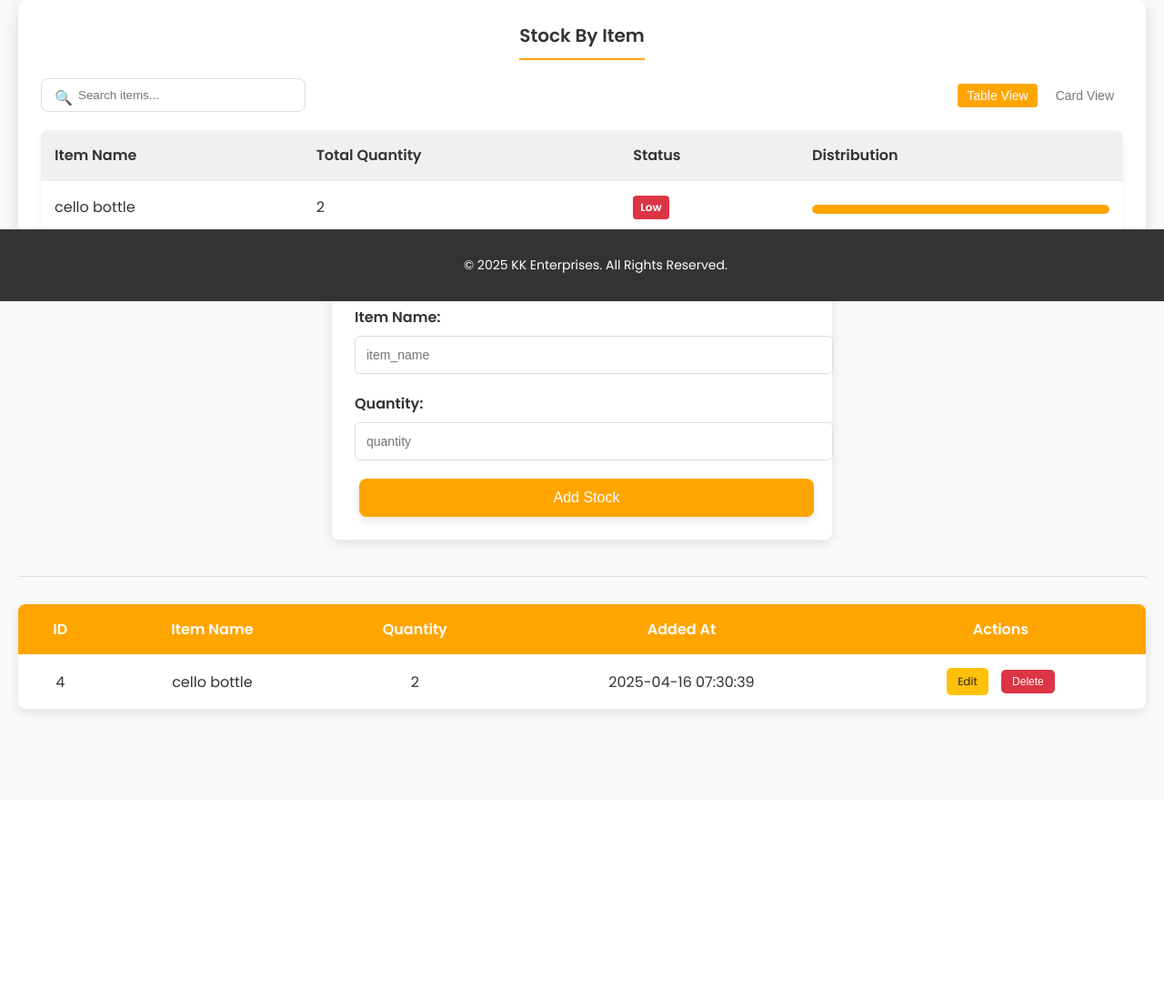
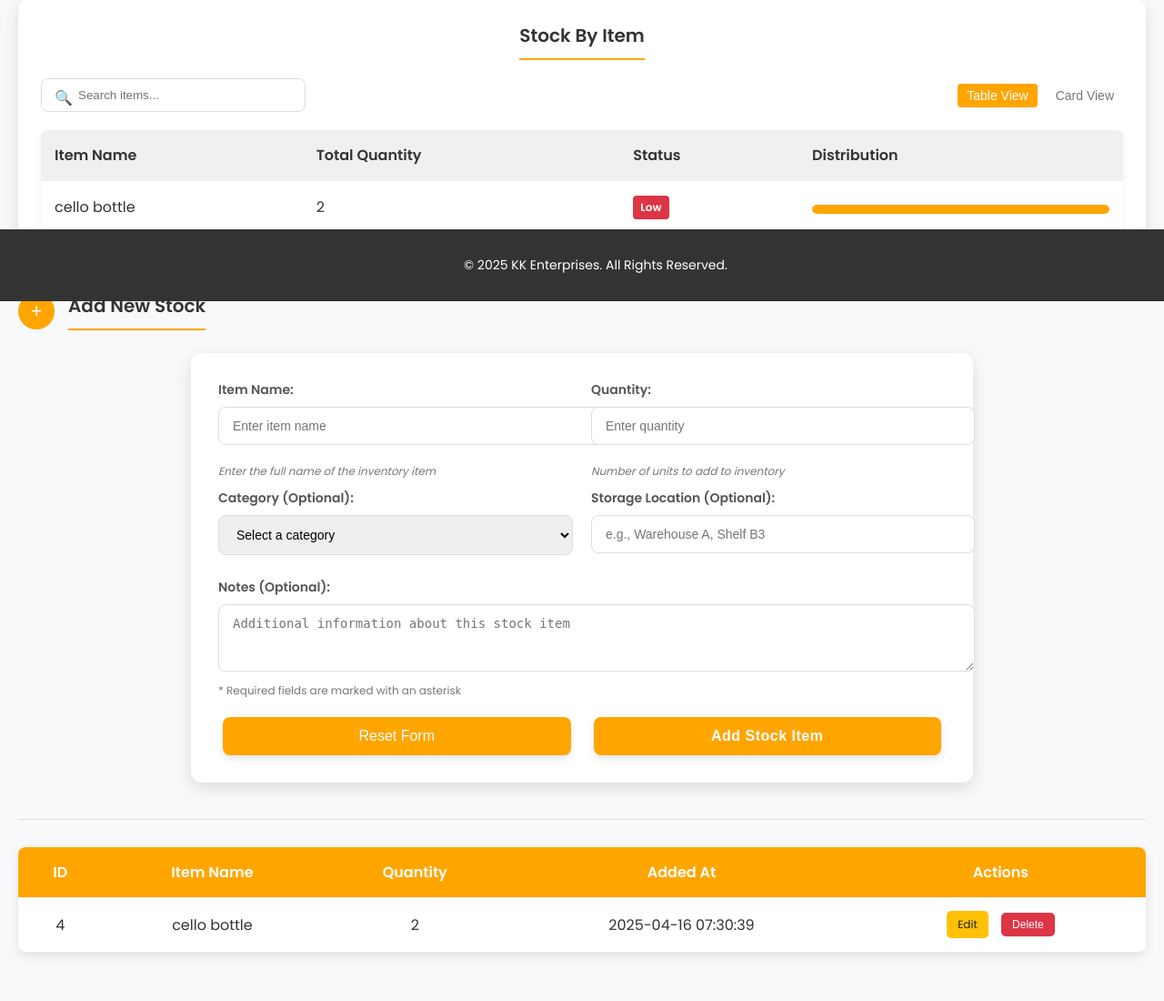
Before and after one commit to oiiiMansi/AccountingSoftware, a Flask app: page /stock in a window 1280 px wide. Shown: the part 469-1569 px from the top of the page at 91% size. Before the commit the page ends 1256 px from the top, so only its background shows below. Run offline with Flask 3, Linux system fonts and the light colour scheme; a user stored in the database is signed in; data comes from the database, SQL or seed files in the repository.

Commit message:
stock page updated

```diff
--- a/templates/stock.html
+++ b/templates/stock.html
@@ -517,6 +517,143 @@
                 min-width: 100px;
             }
         }
+
+        /* Add Stock Form Enhancements */
+        .stock-form-container {
+            margin: 40px 0;
+        }
+
+        .stock-form-header {
+            display: flex;
+            align-items: center;
+            margin-bottom: 25px;
+        }
+
+        .stock-form-header h3 {
+            color: #333;
+            margin: 0;
+            font-size: 20px;
+            text-align: left;
+            border-bottom: 2px solid #ffa500;
+            padding-bottom: 10px;
+            display: inline-block;
+        }
+
+        .stock-form-icon {
+            margin-right: 15px;
+            width: 40px;
+            height: 40px;
+            background-color: #ffa500;
+            color: white;
+            border-radius: 50%;
+            display: flex;
+            align-items: center;
+            justify-content: center;
+            font-size: 20px;
+        }
+
+        .stock-form {
+            text-align: left;
+            max-width: 800px;
+            margin: 0 auto;
+            background-color: white;
+            padding: 30px;
+            border-radius: 12px;
+            box-shadow: 0 6px 18px rgba(0, 0, 0, 0.12);
+            animation: slideInUp 1s ease-in-out;
+        }
+
+        .form-row {
+            display: flex;
+            flex-wrap: wrap;
+            gap: 20px;
+            margin-bottom: 10px;
+        }
+
+        .form-group {
+            flex: 1;
+            min-width: 220px;
+        }
+
+        .stock-form label {
+            font-size: 14px;
+            font-weight: 600;
+            margin-bottom: 8px;
+            display: block;
+            color: #555;
+        }
+
+        .stock-form input, .stock-form select, .stock-form textarea {
+            width: 100%;
+            padding: 12px 15px;
+            margin-bottom: 15px;
+            border-radius: 8px;
+            border: 1px solid #ddd;
+            font-size: 14px;
+            transition: 0.3s ease;
+        }
+
+        .stock-form input:focus, .stock-form select:focus, .stock-form textarea:focus {
+            border-color: #ffa500;
+            box-shadow: 0 0 0 2px rgba(255, 165, 0, 0.2);
+            outline: none;
+        }
+
+        .form-note {
+            font-size: 12px;
+            color: #777;
+            margin-top: -10px;
+            margin-bottom: 15px;
+        }
+
+        .form-actions {
+            display: flex;
+            justify-content: flex-end;
+            gap: 15px;
+            margin-top: 20px;
+        }
+
+        .btn-reset {
+            background-color: #f8f9fa;
+            color: #555;
+            border: 1px solid #ddd;
+        }
+
+        .btn-add-stock {
+            background-color: #ffa500;
+            color: white;
+            width: auto;
+            padding: 12px 30px;
+            font-weight: 600;
+            letter-spacing: 0.5px;
+        }
+
+        .btn-add-stock:hover {
+            background-color: #e69500;
+        }
+
+        .form-hint {
+            display: block;
+            font-style: italic;
+            font-size: 12px;
+            color: #777;
+            margin-top: 5px;
+        }
+
+        @media (max-width: 768px) {
+            .form-row {
+                flex-direction: column;
+                gap: 0;
+            }
+
+            .form-actions {
+                flex-direction: column;
+            }
+
+            .btn-reset, .btn-add-stock {
+                width: 100%;
+            }
+        }
     </style>
 </head>
 <body>
@@ -627,16 +764,62 @@
             </div>
         </div>
 
-        <!-- Add Stock Form -->
-        <form method="POST" action="{{ url_for('stock.stock_page') }}" class="stock-form">
-            <label for="item_name">Item Name:</label>
-            <input type="text" name="item_name" placeholder="item_name" required>
+        <!-- Enhanced Add Stock Form -->
+        <div class="stock-form-container">
+            <div class="stock-form-header">
+                <div class="stock-form-icon">+</div>
+                <h3>Add New Stock</h3>
+            </div>
 
-            <label for="quantity">Quantity:</label>
-            <input type="number" name="quantity" placeholder="quantity" required>
+            <form method="POST" action="{{ url_for('stock.stock_page') }}" class="stock-form">
+                <div class="form-row">
+                    <div class="form-group">
+                        <label for="item_name">Item Name:</label>
+                        <input type="text" name="item_name" id="item_name" placeholder="Enter item name" required>
+                        <span class="form-hint">Enter the full name of the inventory item</span>
+                    </div>
 
-            <button type="submit" class="btn btn-primary">Add Stock</button>
-        </form>
+                    <div class="form-group">
+                        <label for="quantity">Quantity:</label>
+                        <input type="number" name="quantity" id="quantity" placeholder="Enter quantity" min="1" required>
+                        <span class="form-hint">Number of units to add to inventory</span>
+                    </div>
+                </div>
+
+                <div class="form-row">
+                    <div class="form-group">
+                        <label for="category">Category (Optional):</label>
+                        <select name="category" id="category">
+                            <option value="">Select a category</option>
+                            <option value="raw_materials">Raw Materials</option>
+                            <option value="finished_goods">Finished Goods</option>
+                            <option value="packaging">Packaging</option>
+                            <option value="office_supplies">Office Supplies</option>
+                            <option value="other">Other</option>
+                        </select>
+                    </div>
+
+                    <div class="form-group">
+                        <label for="location">Storage Location (Optional):</label>
+                        <input type="text" name="location" id="location" placeholder="e.g., Warehouse A, Shelf B3">
+                    </div>
+                </div>
+
+                <div class="form-group">
+                    <label for="notes">Notes (Optional):</label>
+                    <textarea name="notes" id="notes" rows="3" placeholder="Additional information about this stock item"></textarea>
+                </div>
+
+                <div class="form-note">
+                    * Required fields are marked with an asterisk
+                </div>
+
+                <div class="form-actions">
+                    <button type="reset" class="btn btn-reset">Reset Form</button>
+                    <button type="submit" class="btn btn-add-stock">Add Stock Item</button>
+                </div>
+            </form>
+        </div>
 
         <hr>
 
```
